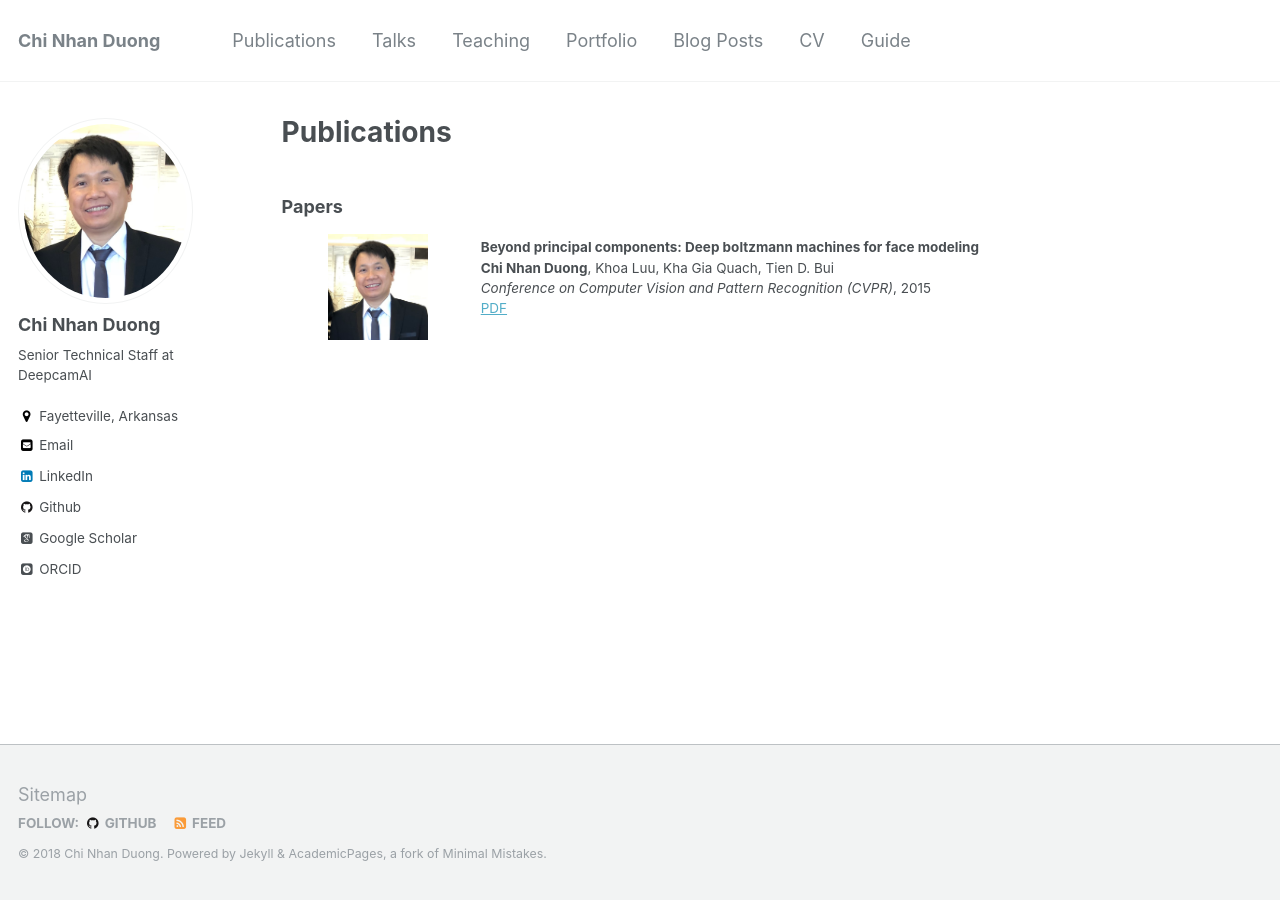
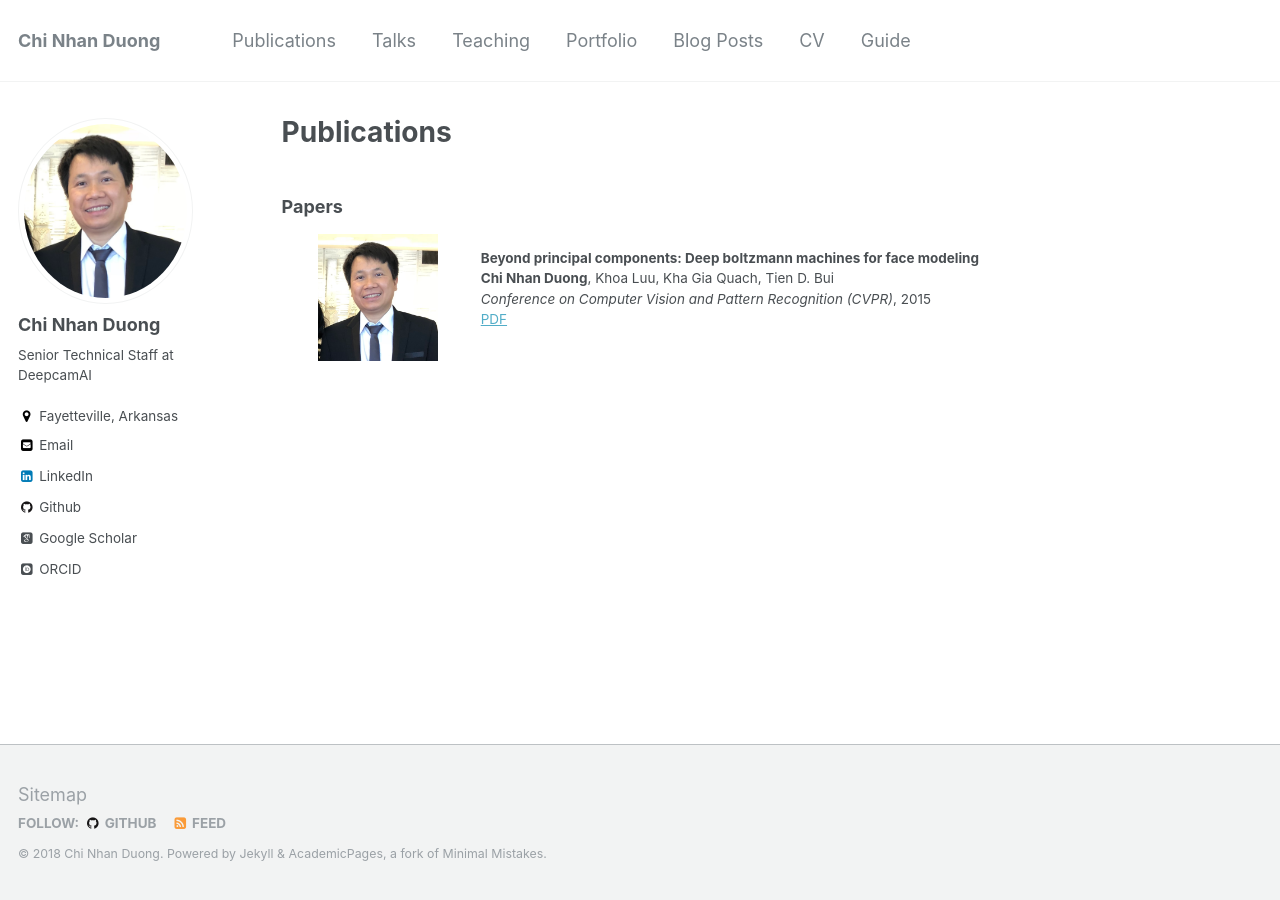
Before and after one commit to dcnhan/dcnhan.github.io, a Jekyll site: the page built from _pages/publications.md, in a window 1280 px wide. Built offline with Jekyll 4.4.1, drawn with Linux system fonts in a browser that asks for light colours; some web fonts are replaced.

Commit message:
Build website

```diff
--- a/_pages/publications.md
+++ b/_pages/publications.md
@@ -7,7 +7,7 @@ author_profile: true
 ### Papers
 
 <table width="900" align="center" border="0">
-<td width="25%" valign="top" align="center"><img src="/images/dcnhan.png" alt="game" width="100" height="80" style="border-style: none">
+<td width="25%" valign="top" align="center"><img src="/images/dcnhan.png" alt="game" width="120" height="100" style="border-style: none">
 <td width="75%" valign="top">
 <p><heading><strong>Beyond principal components: Deep boltzmann machines for face modeling</strong></heading><br>
 <strong> Chi Nhan Duong</strong>, Khoa Luu, Kha Gia Quach, Tien D. Bui<br>
```
